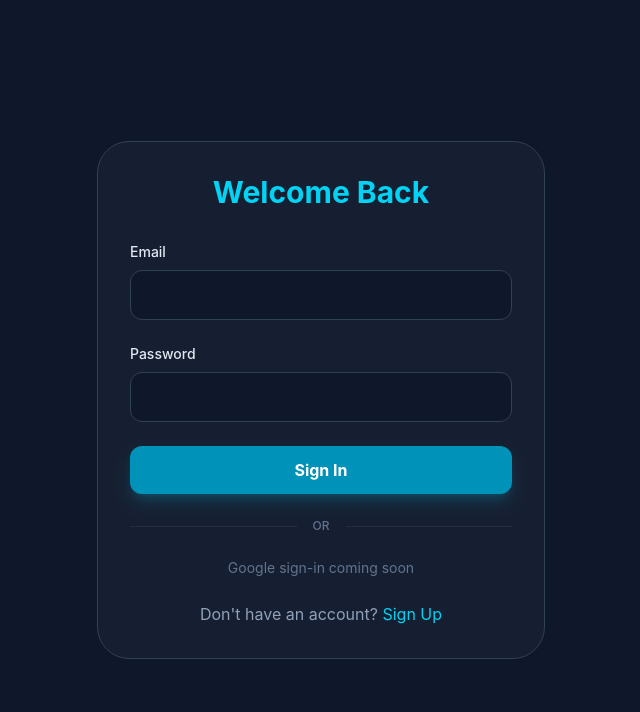
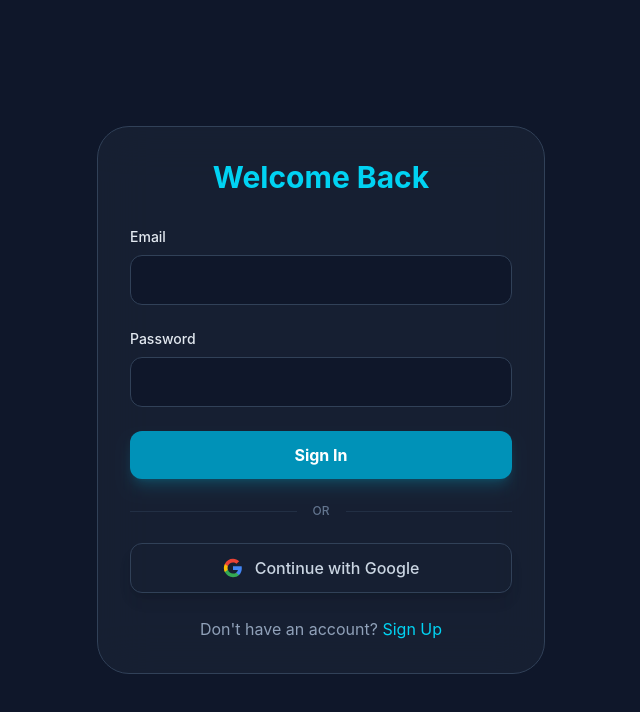
Before and after one commit to rushdv/nexum, a React (Vite) app: page /login in a window 1280 px wide. Shown: the top 712 px of the page, without its empty margins (319-959 px from the left). Built offline with nearby package versions, Linux system fonts and the light colour scheme.

Commit message:
feat: add Google OAuth button and token redirect handling to Login page

```diff
--- a/src/pages/Login.jsx
+++ b/src/pages/Login.jsx
@@ -1,14 +1,27 @@
-import { useState } from "react";
+import { useState, useEffect } from "react";
 import { useAuth } from "../context/AuthContext";
-import { Link, useNavigate } from "react-router-dom";
+import { Link, useNavigate, useSearchParams } from "react-router-dom";
 
 const Login = () => {
     const [email, setEmail] = useState("");
     const [password, setPassword] = useState("");
     const [error, setError] = useState("");
     const [isSubmitting, setIsSubmitting] = useState(false);
-    const { login } = useAuth();
+    const { login, user } = useAuth();
     const navigate = useNavigate();
+    const [searchParams] = useSearchParams();
+
+    useEffect(() => {
+        const token = searchParams.get("token");
+        if (token) {
+            localStorage.setItem("token", token);
+            window.location.href = "/";
+        }
+    }, [searchParams, navigate]);
+
+    useEffect(() => {
+        if (user) navigate("/");
+    }, [user, navigate]);
 
     const handleSubmit = async (e) => {
         e.preventDefault();
@@ -69,7 +82,18 @@
                     <div className="h-[1px] flex-1 bg-slate-700/50"></div>
                 </div>
 
-                <p className="text-center text-sm text-slate-500">Google sign-in coming soon</p>
+                <a
+                    href="http://localhost:5000/api/auth/google"
+                    className="flex items-center justify-center gap-3 w-full py-3 px-4 border border-slate-700 rounded-xl text-slate-300 hover:bg-slate-800/50 hover:border-cyan-500/30 transition-all font-medium shadow-lg"
+                >
+                    <svg className="w-5 h-5" viewBox="0 0 24 24" fill="none">
+                        <path d="M22.56 12.25c0-.78-.07-1.53-.2-2.25H12v4.26h5.92a5.06 5.06 0 0 1-2.2 3.32v2.77h3.57c2.08-1.92 3.28-4.74 3.28-8.1z" fill="#4285F4" />
+                        <path d="M12 23c2.97 0 5.46-.98 7.28-2.66l-3.57-2.77c-.98.66-2.23 1.06-3.71 1.06-2.86 0-5.29-1.93-6.16-4.53H2.18v2.84C3.99 20.53 7.7 23 12 23z" fill="#34A853" />
+                        <path d="M5.84 14.09c-.22-.66-.35-1.36-.35-2.09s.13-1.43.35-2.09V7.07H2.18C1.43 8.55 1 10.22 1 12s.43 3.45 1.18 4.93l2.85-2.22.81-.62z" fill="#FBBC05" />
+                        <path d="M12 5.38c1.62 0 3.06.56 4.21 1.64l3.15-3.15C17.45 2.09 14.97 1 12 1 7.7 1 3.99 3.47 2.18 7.07l3.66 2.84c.87-2.6 3.3-4.53 6.16-4.53z" fill="#EA4335" />
+                    </svg>
+                    Continue with Google
+                </a>
 
                 <p className="text-center mt-6 text-slate-400">
                     Don't have an account? <Link to="/register" className="text-cyan-400 hover:underline">Sign Up</Link>
```
